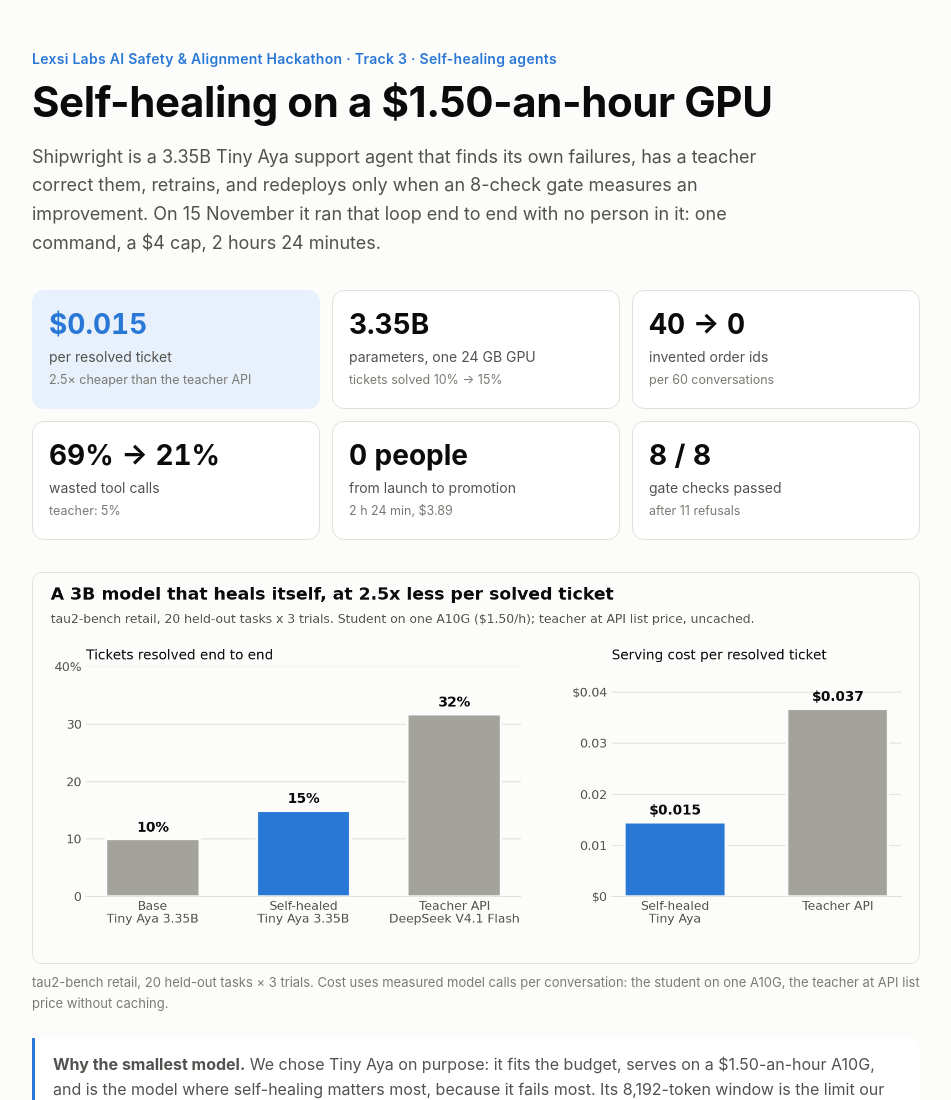
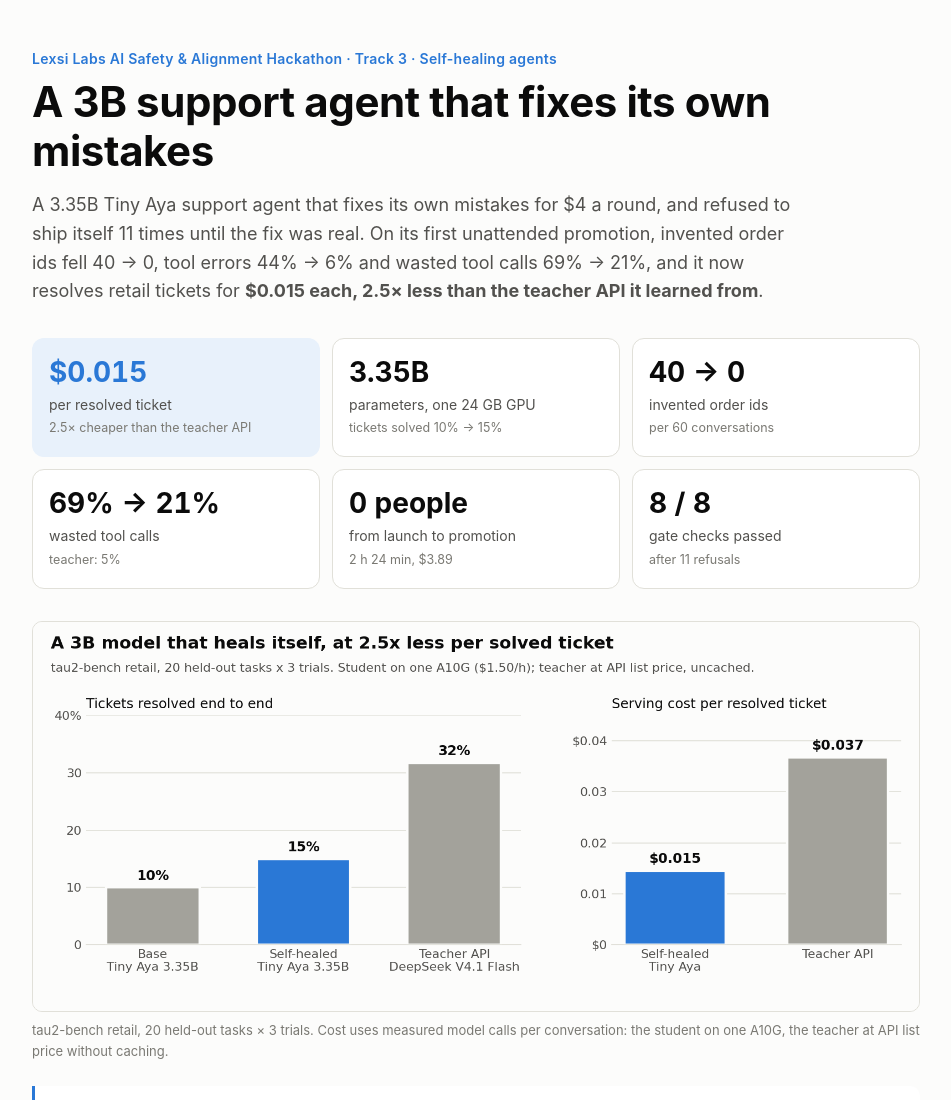
Before and after one commit to tejasnafde/Shipwright, a plain HTML site: page docs/space/index.html in a window 1280 px wide. Shown: the top 1100 px of the page, without its empty margins (164-1115 px from the left). Drawn offline with Linux system fonts and the light colour scheme; files whose address does not match are found by name.

Commit message:
Space and blog: same title and claim as the write-up

```diff
--- a/docs/space/index.html
+++ b/docs/space/index.html
@@ -4,7 +4,7 @@
 <meta charset="utf-8">
 <meta name="viewport" content="width=device-width, initial-scale=1">
 <title>Shipwright</title>
-<meta name="description" content="A 3.35B Tiny Aya support agent that finds, fixes and redeploys itself on a $1.50-an-hour GPU.">
+<meta name="description" content="A 3.35B Tiny Aya support agent that fixes its own mistakes for $4 a round.">
 <style>
 :root {
   --bg: #fcfcfb; --surface: #ffffff; --ink: #0b0b0b; --ink-2: #52514e; --ink-3: #7a7973;
@@ -69,8 +69,8 @@ footer { margin-top: 64px; padding-top: 20px; border-top: 1px solid var(--line);
 <body>
 <main>
   <div class="kicker">Lexsi Labs AI Safety &amp; Alignment Hackathon · Track 3 · Self-healing agents</div>
-  <h1>Self-healing on a $1.50-an-hour GPU</h1>
-  <p class="lede">Shipwright is a 3.35B Tiny Aya support agent that finds its own failures, has a teacher correct them, retrains, and redeploys only when an 8-check gate measures an improvement. On 15 November it ran that loop end to end with no person in it: one command, a $4 cap, 2 hours 24 minutes.</p>
+  <h1>A 3B support agent that fixes its own mistakes</h1>
+  <p class="lede">A 3.35B Tiny Aya support agent that fixes its own mistakes for $4 a round, and refused to ship itself 11 times until the fix was real. On its first unattended promotion, invented order ids fell 40 → 0, tool errors 44% → 6% and wasted tool calls 69% → 21%, and it now resolves retail tickets for <b>$0.015 each, 2.5× less than the teacher API it learned from</b>.</p>
 
   <div class="cards">
     <div class="card hero"><b>$0.015</b><span>per resolved ticket</span><small>2.5× cheaper than the teacher API</small></div>
```
Also changed, not shown: 1 other file.
